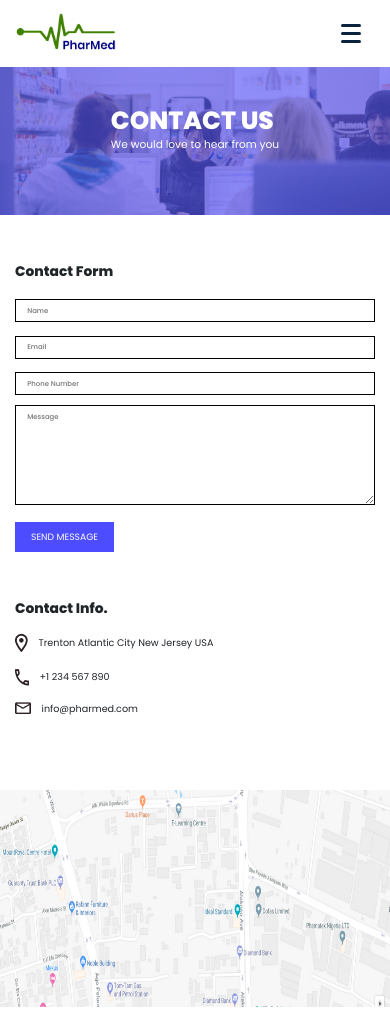
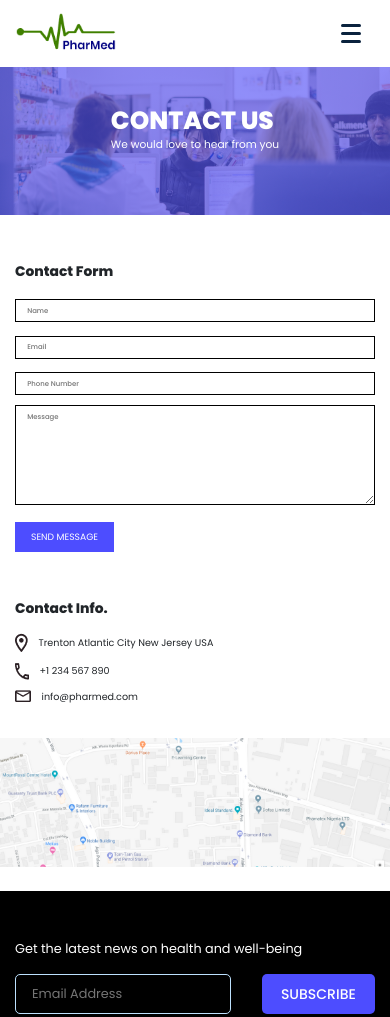
Before and after one commit to seyicole/Project-Envato-Team-Fierce-pharmacy, a plain HTML site: page myHotel/index.html in a window 390 px wide. Shown: the top 1017 px of the page. Drawn offline with nearby package versions, Linux system fonts and the light colour scheme.

Commit message:
Further adjustments for small screen

```diff
--- a/myHotel/css/mobile.css
+++ b/myHotel/css/mobile.css
@@ -52,16 +52,11 @@
 
 .form-info .info > div {
   font-size: 0.6rem;
-  margin-bottom: 50px;
 }
 
 /* Google map section */
 .google-map.container {
   padding: 0
-}
-
-.google-map img {
-  height: 217px;
 }
 
 /* Footer section */
--- a/myHotel/css/styles.css
+++ b/myHotel/css/styles.css
@@ -97,6 +97,10 @@ body {
   opacity: 0.9
 }
 
+.form-info .info > div {
+  margin: 10px 0
+}
+
 /* Google Map section */
 .google-map img {
   width: 100%
--- a/myHotel/index.html
+++ b/myHotel/index.html
@@ -116,8 +116,8 @@
         </div>
         <div class="info col-md-4">
           <h3>Contact Info.</h3>
-          <div class="mb-3"><img class="mr-2" src="/assets/location_on_24px.png" alt="location icon"> Trenton Atlantic City New Jersey USA</div>
-          <div class="mb-3"><img class="mr-2" src="/assets/call_24px.png" alt="call icon"> +1 234 567 890</div>
+          <div><img class="mr-2" src="/assets/location_on_24px.png" alt="location icon"> Trenton Atlantic City New Jersey USA</div>
+          <div><img class="mr-2" src="/assets/call_24px.png" alt="call icon"> +1 234 567 890</div>
           <div><img class="mr-2" src="/assets/mail_outline_24px.png" alt="mail icon"> info@pharmed.com</div>
         </div>
       </div>
```
